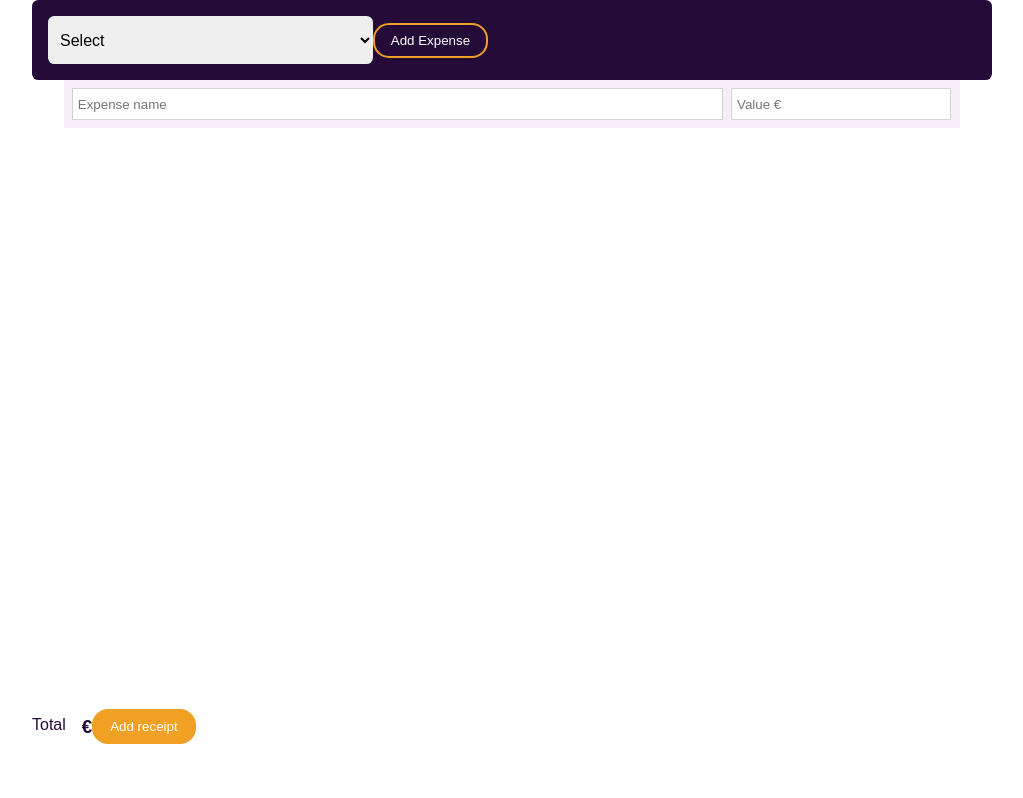
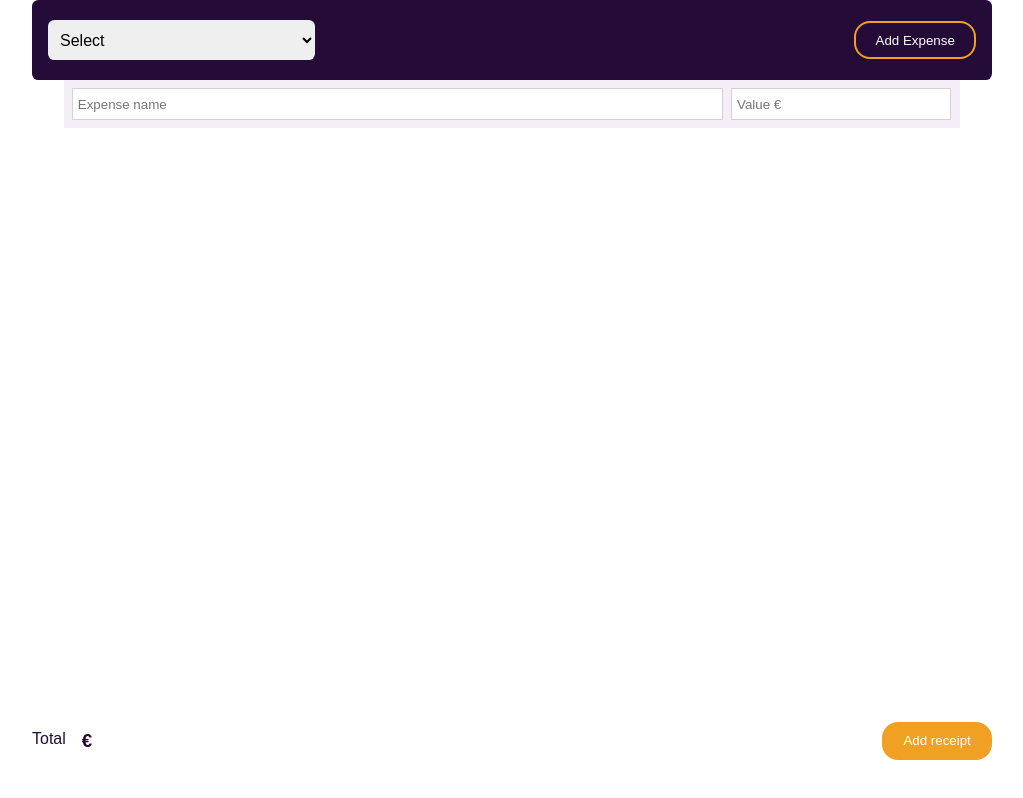
Before and after one commit to ntelio96/practise-test, a React (Create React App) app: page / in a window 1280 px wide. Shown: the whole page, without its empty margins (128-1151 px from the left). Built offline with nearby package versions, Linux system fonts and the light colour scheme.

Commit message:
design completed

```diff
--- a/src/App.css
+++ b/src/App.css
@@ -44,8 +44,7 @@ body {
     width: max-content;
     display: inline-block;
     color: var(--color-white);
-    background-color: var(--color-gold);
-    padding: 0.5rem 1rem;
+    padding: 0.6rem 1.2rem;
     cursor: pointer;
     border: 2px solid var(--color-gold);
     transition: var(--transition);
--- a/src/Components/Expenses/Expenses.jsx
+++ b/src/Components/Expenses/Expenses.jsx
@@ -17,7 +17,8 @@ function Expenses() {
       <option value="2">Houseware</option>
       <option value="3">Entertainment</option>
     </select>
-    <button className='btn'>Add Expense</button>
+    <div className="move__btn"><button className='btn btn-secondary'>Add Expense</button></div>
+
   </div>
   <div className='container inputs__container'>
     <div className='input-fields'>
--- a/src/Components/Expenses/expenses.css
+++ b/src/Components/Expenses/expenses.css
@@ -8,20 +8,24 @@
     border-radius: 0.4rem;
 }
 
-.expenses__container > button{
+.move__btn{
     display: flex;
+    width: 100%;
+    justify-content: flex-end;
+}
+
+.move__btn > .btn-secondary{
     align-items: center;
     border: 2px solid var(--color-gold);
     background-color: var(--color-primary);
-
 }
 
 select{
     display: flex;
     align-items: center;
-    width: 35%;
+    width: 40%;
     border-radius: 0.4rem;
-    height: 3rem;
+    height: 2.5rem;
     font-size: 1rem;
     padding-left: 0.5rem;
 }
@@ -55,7 +59,7 @@ input {
         width: var(--container-width-md);
     }
     select{
-        width: 40%;
+        width: 50%;
     }
     .inputs__container{
         width: 82%;
@@ -68,7 +72,7 @@ input {
         width: var(--container-width-sm);
     }
     select{
-        width: 50%;
+        width: 80%;
     }
     .inputs__container{
         width: 90%;
--- a/src/Components/Receipt/Receipt.jsx
+++ b/src/Components/Receipt/Receipt.jsx
@@ -10,7 +10,9 @@ function Receipt() {
         <p>Total</p>
         <h3>€</h3>
     </div>
-    <button className='btn btn-primary'>Add receipt</button>
+    <div className="move__bot__btn">
+      <button className='btn btn-primary'>Add receipt</button>
+    </div>
   </div>
   </>
   )
--- a/src/Components/Receipt/receipt.css
+++ b/src/Components/Receipt/receipt.css
@@ -1,6 +1,6 @@
 .receipt__container{
     width: var(--container-width-lg);
-    padding: 1.5rem 0;
+    padding: 0.5rem 0;
     position: fixed;
     bottom: 2rem;
     display: flex;
@@ -15,10 +15,15 @@
     align-content: center;
     gap: 1rem;
 }
+.move__bot__btn{
+    display: flex;
+    width: 100%;
+    justify-content: flex-end;
+}
 
-.receipt__container > button{
-    display: flex;
+.btn-primary{
    justify-content: flex-end;
+   background-color: var(--color-gold);
 }
 
 /* ------------MEDIA QUERIES (MEDIUM DEVICES)---------------- */
```
